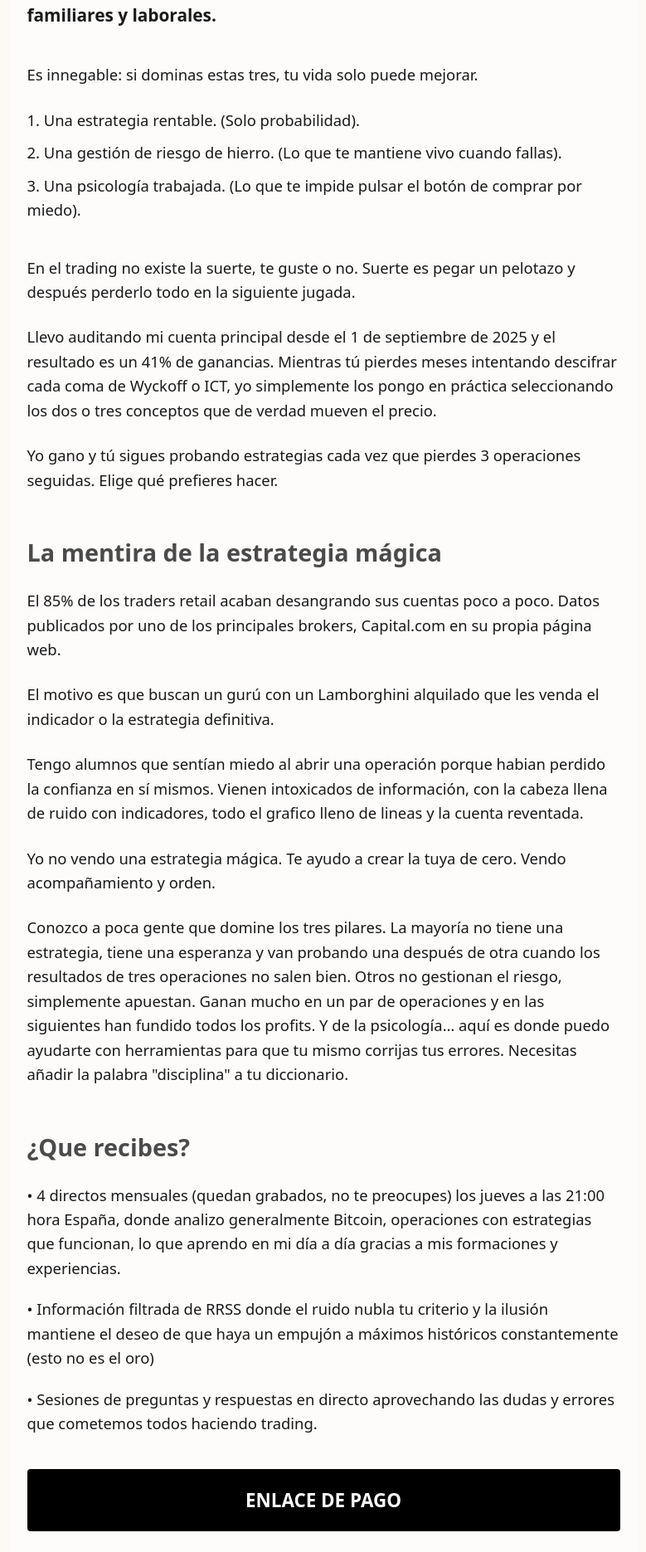
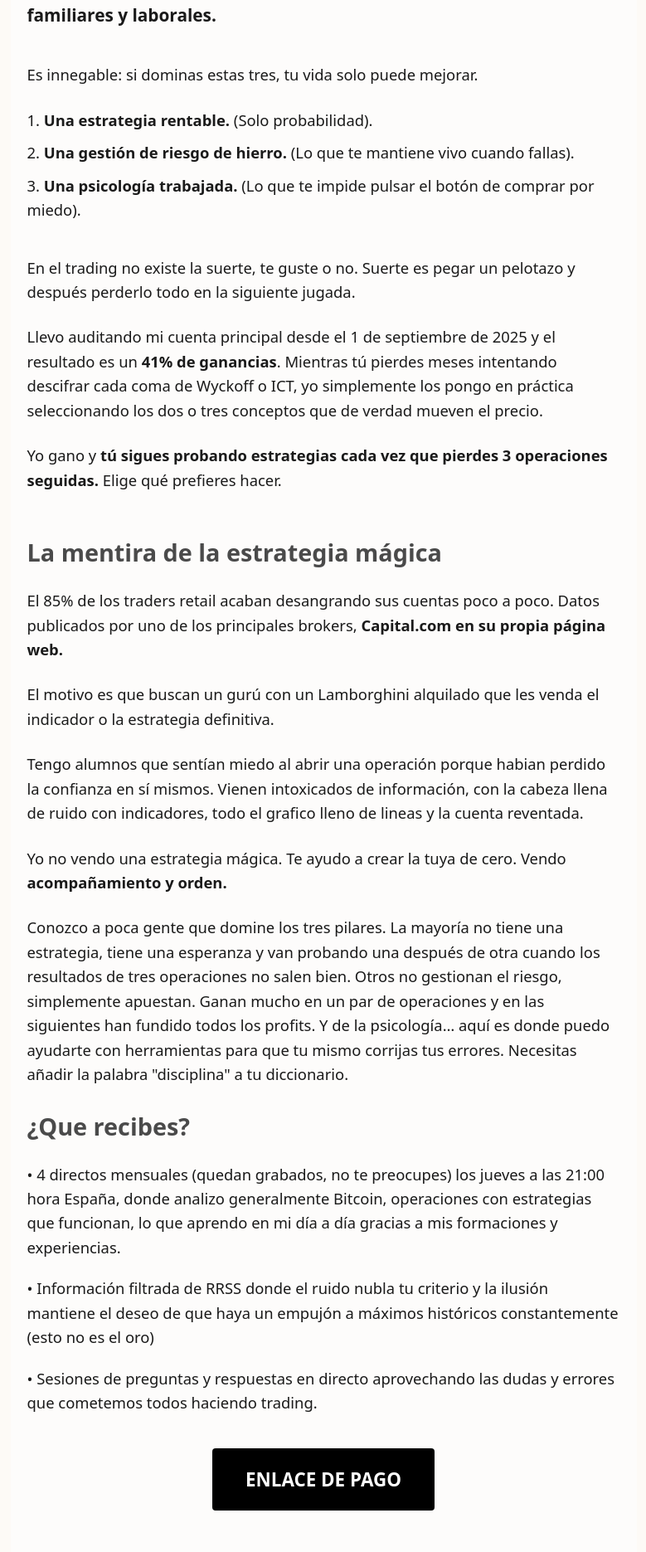
Before and after one commit to Lobosrf/My-web, a Next.js app: page /entrar in a window 1280 px wide. Shown: the part 322-2193 px from the top of the page at 83% size, without its empty margins (250-1029 px from the left). Built offline with nearby package versions, Linux system fonts and the light colour scheme.

Commit message:
fijar texto completo entrar con formato exacto

```diff
--- a/app/entrar/page.tsx
+++ b/app/entrar/page.tsx
@@ -27,25 +27,25 @@ export default function EntrarPage() {
 
                     <p style={{ marginBottom: '25px' }}>Es innegable: si dominas estas tres, tu vida solo puede mejorar.</p>
 
-                    <p style={{ marginBottom: '10px' }}>1. Una estrategia rentable. (Solo probabilidad).</p>
-                    <p style={{ marginBottom: '10px' }}>2. Una gestión de riesgo de hierro. (Lo que te mantiene vivo cuando fallas).</p>
-                    <p style={{ marginBottom: '40px' }}>3. Una psicología trabajada. (Lo que te impide pulsar el botón de comprar por miedo).</p>
+                    <p style={{ marginBottom: '10px' }}>1. <strong>Una estrategia rentable.</strong> (Solo probabilidad).</p>
+                    <p style={{ marginBottom: '10px' }}>2. <strong>Una gestión de riesgo de hierro.</strong> (Lo que te mantiene vivo cuando fallas).</p>
+                    <p style={{ marginBottom: '40px' }}>3. <strong>Una psicología trabajada.</strong> (Lo que te impide pulsar el botón de comprar por miedo).</p>
 
                     <p style={{ marginBottom: '25px' }}>En el trading no existe la suerte, te guste o no. Suerte es pegar un pelotazo y después perderlo todo en la siguiente jugada.</p>
 
                     <p style={{ marginBottom: '25px' }}>
-                        Llevo auditando mi cuenta principal desde el 1 de septiembre de 2025 y el resultado es un 41% de ganancias.
+                        Llevo auditando mi cuenta principal desde el 1 de septiembre de 2025 y el resultado es un <strong>41% de ganancias</strong>.
                         Mientras tú pierdes meses intentando descifrar cada coma de Wyckoff o ICT, yo simplemente los pongo en práctica seleccionando los dos o tres conceptos que de verdad mueven el precio.
                     </p>
 
                     <p style={{ marginBottom: '50px' }}>
-                        Yo gano y tú sigues probando estrategias cada vez que pierdes 3 operaciones seguidas. Elige qué prefieres hacer.
+                        Yo gano y <strong>tú sigues probando estrategias cada vez que pierdes 3 operaciones seguidas.</strong> Elige qué prefieres hacer.
                     </p>
 
                     <h2 style={{ fontSize: '1.8rem', fontWeight: '900', marginBottom: '20px' }}>La mentira de la estrategia mágica</h2>
 
                     <p style={{ marginBottom: '25px' }}>
-                        El 85% de los traders retail acaban desangrando sus cuentas poco a poco. Datos publicados por uno de los principales brokers, Capital.com en su propia página web.
+                        El 85% de los traders retail acaban desangrando sus cuentas poco a poco. Datos publicados por uno de los principales brokers, <strong>Capital.com en su propia página web.</strong>
                     </p>
 
                     <p style={{ marginBottom: '25px' }}>El motivo es que buscan un gurú con un Lamborghini alquilado que les venda el indicador o la estrategia definitiva.</p>
@@ -55,10 +55,10 @@ export default function EntrarPage() {
                     </p>
 
                     <p style={{ marginBottom: '25px' }}>
-                        Yo no vendo una estrategia mágica. Te ayudo a crear la tuya de cero. Vendo acompañamiento y orden.
+                        Yo no vendo una estrategia mágica. Te ayudo a crear la tuya de cero. Vendo <strong>acompañamiento y orden.</strong>
                     </p>
 
-                    <p style={{ marginBottom: '50px' }}>
+                    <p style={{ marginBottom: '25px' }}>
                         Conozco a poca gente que domine los tres pilares. La mayoría no tiene una estrategia, tiene una esperanza y van probando una después de otra cuando los resultados de tres operaciones no salen bien. Otros no gestionan el riesgo, simplemente apuestan. Ganan mucho en un par de operaciones y en las siguientes han fundido todos los profits. Y de la psicología… aquí es donde puedo ayudarte con herramientas para que tu mismo corrijas tus errores. Necesitas añadir la palabra "disciplina" a tu diccionario.
                     </p>
 
@@ -69,7 +69,7 @@ export default function EntrarPage() {
                     <p style={{ marginBottom: '40px' }}>• Sesiones de preguntas y respuestas en directo aprovechando las dudas y errores que cometemos todos haciendo trading.</p>
 
                     <div style={{ textAlign: 'center', margin: '40px 0' }}>
-                        <a href="#" style={{ backgroundColor: '#000', color: '#fff', padding: '20px 40px', fontSize: '1.4rem', fontWeight: '900', textDecoration: 'none', borderRadius: '4px', display: 'block' }}>
+                        <a href="#" style={{ backgroundColor: '#000', color: '#fff', padding: '20px 40px', fontSize: '1.4rem', fontWeight: '900', textDecoration: 'none', borderRadius: '4px', display: 'inline-block' }}>
                             ENLACE DE PAGO
                         </a>
                     </div>
@@ -80,38 +80,51 @@ export default function EntrarPage() {
                     <p style={{ marginBottom: '20px' }}>Aquí aprenderás a leer la dirección más probable del precio, donde esperar paciente y cómo colocar tu entrada, saber calcular el dinero que tienes que perder en cada operación y sobre todo ganar confianza para dominar tus impulsos de cerrar operaciones ganadoras antes de tiempo o mover el stop loss</p>
                     <p style={{ marginBottom: '20px' }}>Mira, yo no voy a estar detrás de ti para que estudies. Te ayudaré dándote acceso a mis sesiones en directo donde verás cómo analizo Bitcoin y otros activos con las mismas herramientas con las que yo saco rentabilidad.</p>
                     <p style={{ marginBottom: '20px' }}>Te ayudaré filtrando todo el ruido de redes sociales para que dejes de esperar "to the moon" constantes.</p>
-                    <p style={{ marginBottom: '20px' }}>Básicamente, te ayudaré a que dejes de ser el que paga las ganancias de los que sí sabemos lo que hacemos. El resto depende de tí.</p>
-                    <p style={{ marginBottom: '20px' }}>Yo sé que lo que enseño te va a servir para toda tu vida, mas que nada por la experiencia que me han dado los años.</p>
-                    <p style={{ marginBottom: '40px' }}>Además si pones algo de tu parte para usar chatgpt y le preguntas que es un stop loss, pues eso que llevas avanzado.</p>
+                    <p style={{ marginBottom: '40px' }}>Básicamente, te ayudaré a que dejes de ser el que paga las ganancias de los que sí sabemos lo que hacemos. El resto depende de tu disciplina, no de la mía.</p>
+
+                    <img src="/testimonios.png" alt="Testimonios" style={{ width: '100%', marginBottom: '40px', borderRadius: '4px' }} />
 
                     <h2 style={{ fontSize: '1.8rem', fontWeight: '900', marginBottom: '20px' }}>Preguntas frecuentes</h2>
 
-                    <h2 style={{ fontSize: '1.4rem', fontWeight: '900', marginBottom: '15px' }}>¿Tendré acceso a ti?</h2>
+                    <h3 style={{ fontSize: '1.4rem', fontWeight: '900', marginBottom: '15px' }}>¿Tendré acceso a ti?</h3>
                     <p style={{ marginBottom: '25px' }}>Si eres socio, en los directos tendrás la opción de poner la cámara y el micro para preguntar lo que quieras. Si eres un poco vergonzoso, pues pones sólo el micro. No te voy a tratar distinto sólo por no verte.</p>
 
-                    <h2 style={{ fontSize: '1.4rem', fontWeight: '900', marginBottom: '15px' }}>¿Cuando son los directos?</h2>
-                    <p style={{ marginBottom: '25px' }}>Todos los jueves sin excepción a las 21:00 horas España. Salvo el día de nochebuena, el de nochevieja y el 26 de febrero que me voy a esquiar una semana a los pirineos.</p>
+                    <h3 style={{ fontSize: '1.4rem', fontWeight: '900', marginBottom: '15px' }}>¿Cuando son los directos?</h3>
+                    <p style={{ marginBottom: '15px' }}>Todos los jueves sin excepción a las 21:00 horas España. Salvo el día de nochebuena, el de nochevieja y el 26 de febrero que me voy a esquiar una semana a los pirineos.</p>
 
-                    <h2 style={{ fontSize: '1.4rem', fontWeight: '900', marginBottom: '15px' }}>¿Puedo cancelar cuando quiera?</h2>
+                    <img src="/esqui.jpg" alt="Pirineos" style={{ width: '100%', marginBottom: '40px', borderRadius: '4px' }} />
+
+                    <h3 style={{ fontSize: '1.4rem', fontWeight: '900', marginBottom: '15px' }}>¿Puedo cancelar cuando quiera?</h3>
                     <p style={{ marginBottom: '40px' }}>Cuando quieras. Una vez pagas, tienes el mes incluido.</p>
 
-                    {/* Sección de Testimonios con las fotos */}
-                    <div style={{ display: 'grid', gridTemplateColumns: 'repeat(auto-fit, minmax(200px, 1fr))', gap: '20px', marginBottom: '50px' }}>
-                        <img src="/testimonio1.png" alt="Testimonio 1" style={{ width: '100%', borderRadius: '8px' }} />
-                        <img src="/testimonio2.png" alt="Testimonio 2" style={{ width: '100%', borderRadius: '8px' }} />
-                        <img src="/testimonio3.png" alt="Testimonio 3" style={{ width: '100%', borderRadius: '8px' }} />
-                    </div>
+                    <h2 style={{ fontSize: '1.8rem', fontWeight: '900', marginBottom: '20px' }}>¿Como funciona la comunidad?</h2>
+                    <p style={{ marginBottom: '25px' }}>Una vez pagas, recibes acceso automático al software Discord. Dentro tienes varios canales de texto y de voz donde puedes escribir lo que quieras, con respeto.</p>
+
+                    <h2 style={{ fontSize: '1.8rem', fontWeight: '900', marginBottom: '20px' }}>¿Hay que saber de trading? ¿Hay que saber conceptos complejos de ICT, de Wyckoff o similar? ¿Hay que saber abrir una operación en Bingx o en Binance?</h2>
+                    <p style={{ marginBottom: '25px' }}>Entras para aprender trading, si empiezas de cero te puede resultar abrumador. Pero más abrumadores seguir fichando de 8 a 17 el resto de tu vida. Por supuesto en las clases en directo te voy a resolver todas tus dudas sobre trading y quizas algunas sobre la vida, mas que nada por la experiencia que me han dado los años.</p>
+
+                    <h2 style={{ fontSize: '1.8rem', fontWeight: '900', marginBottom: '20px' }}>Se requiere para entrar que seas alguien competente. Y NO ES PARA TI si cumples alguna de estas cualidades:</h2>
+                    <ul style={{ marginBottom: '40px', listStylePosition: 'inside' }}>
+                        <li style={{ marginBottom: '10px' }}>Has visto en RRSS que el trading da mucho dinero y tu quieres hacer lo mismo trabajando 2 horas al día</li>
+                        <li style={{ marginBottom: '10px' }}>Llevas siglos perdiendo sin saber el motivo y no quieres dedicar varias horas a la semana durante algún tiempo para evitar que tu cuenta siga desangrándose</li>
+                        <li style={{ marginBottom: '10px' }}>Estás perdido, no sabes a qué dedicarte en la vida y el trading te va a dar mucho dinero.</li>
+                        <li style={{ marginBottom: '10px' }}>Necesitas un manual paso a paso y que un adulto te supervise en tu vida diaria.</li>
+                        <li style={{ marginBottom: '10px' }}>Eres vago. (Si tienes disciplina y motivación para cambiar tu situación, entonces sí puedes entrar. Si no, quédate fuera).</li>
+                    </ul>
+
+                    <h2 style={{ fontSize: '1.8rem', fontWeight: '900', marginBottom: '20px' }}>¿Necesito conocimientos técnicos?</h2>
+                    <p style={{ marginBottom: '20px' }}>Si. No tienes que ser informático pero con saber usar Trading View, y un exchange es suficiente.</p>
+                    <p style={{ marginBottom: '40px' }}>Habrá una parte grabada con lo básico de ambas plataformas. Pero si sigues teniendo dudas, NO TE APUNTES.</p>
 
                     <h2 style={{ fontSize: '1.8rem', fontWeight: '900', marginBottom: '20px' }}>¿Cuanto vale?</h2>
                     <p style={{ marginBottom: '20px' }}>20€/mes sin permanencia y parasiempre. Nunca subirá el precio hasta que te des de baja.</p>
                     <p style={{ marginBottom: '20px' }}>El precio se mantiene hasta el día 8 de febrero de 2026 a las 20:59 hora España</p>
-                    <p style={{ marginBottom: '40px' }}>Si te piensas apuntar, hazlo antes del 8, hazme caso. Después el precio sube.</p>
+                    <p style={{ marginBottom: '20px' }}>Si te piensas apuntar, hazlo antes del 8, hazme caso. Después el precio sube.</p>
+                    <p style={{ marginBottom: '40px' }}>No confundas precio con valor. Si crees que 20 € es caro es que para tí es un gasto.</p>
 
-                    <div style={{ textAlign: 'center', marginTop: '50px', padding: '40px', borderTop: '1px solid #ddd' }}>
-                        <p style={{ fontSize: '1.2rem', fontWeight: '800' }}>
-                            Hasta que no entiendas que invertir en tí no es un gasto, <strong>NO TE APUNTES.</strong>
-                        </p>
-                    </div>
+                    <p style={{ fontSize: '1.2rem', fontWeight: '800', marginTop: '50px', textAlign: 'center' }}>
+                        Hasta que no entiendas que invertir en tí no es un gasto, <strong>NO TE APUNTES.</strong>
+                    </p>
 
                 </article>
             </div>
```
